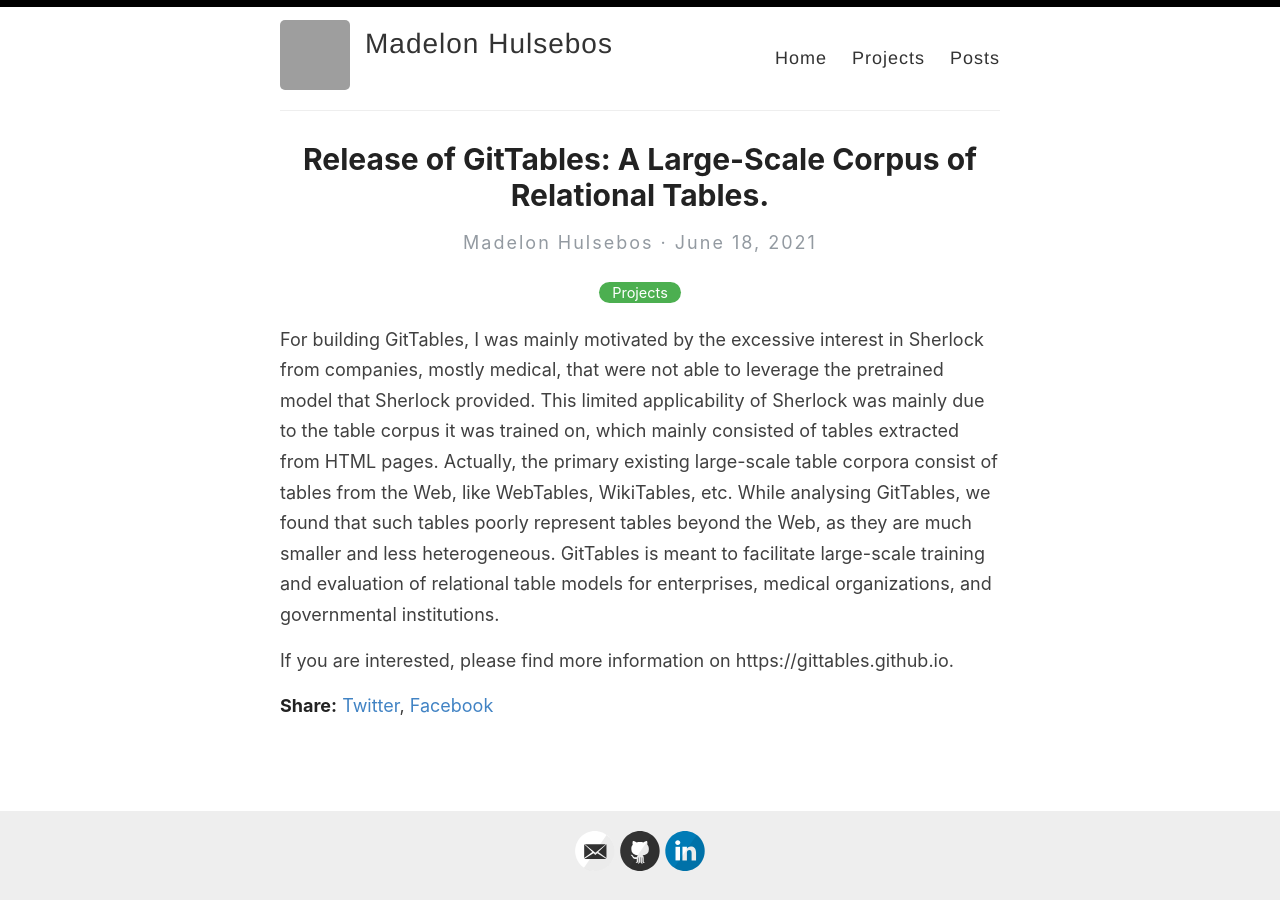
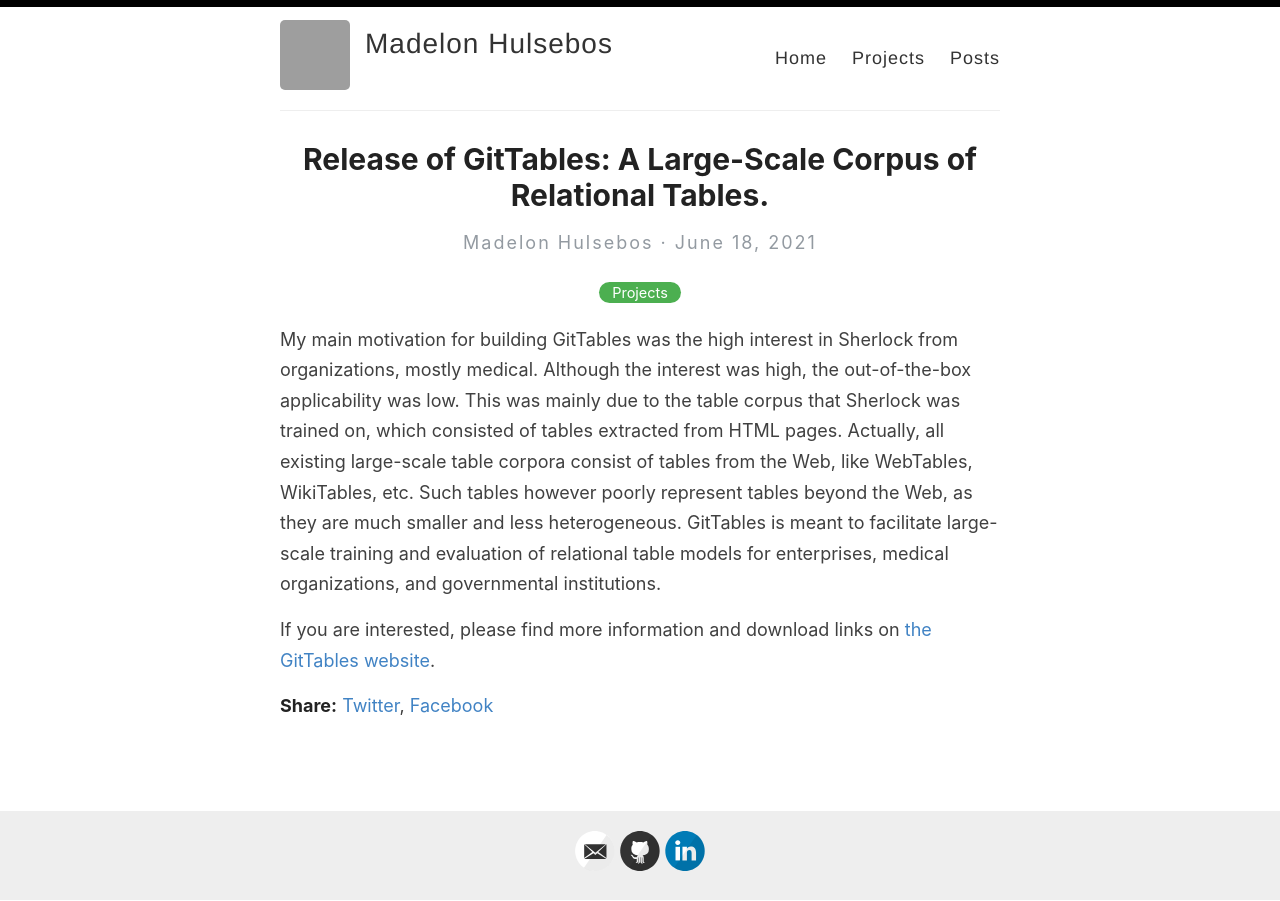
Before and after one commit to madelonhulsebos/madelonhulsebos.github.io, a Jekyll site: the page built from _posts/2021-06-18-gittables-release.md, in a window 1280 px wide. Built offline with Jekyll 4.4.1, drawn with Linux system fonts in a browser that asks for light colours; grey boxes are pictures that could not be loaded.

Commit message:
Embed website link, small rewrite.

```diff
--- a/_posts/2021-06-18-gittables-release.md
+++ b/_posts/2021-06-18-gittables-release.md
@@ -4,7 +4,6 @@
 categories: Projects
 ---
 
-For building GitTables, I was mainly motivated by the excessive interest in Sherlock from companies, mostly medical, that were not able to leverage the pretrained model that Sherlock provided.
-This limited applicability of Sherlock was mainly due to the table corpus it was trained on, which mainly consisted of tables extracted from HTML pages. Actually, the primary existing large-scale table corpora consist of tables from the Web, like WebTables, WikiTables, etc. While analysing GitTables, we found that such tables poorly represent tables beyond the Web, as they are much smaller and less heterogeneous. GitTables is meant to facilitate large-scale training and evaluation of relational table models for enterprises, medical organizations, and governmental institutions.
+My main motivation for building GitTables was the high interest in Sherlock from organizations, mostly medical. Although the interest was high, the out-of-the-box applicability was low. This was mainly due to the table corpus that Sherlock was trained on, which consisted of tables extracted from HTML pages. Actually, all existing large-scale table corpora consist of tables from the Web, like WebTables, WikiTables, etc. Such tables however poorly represent tables beyond the Web, as they are much smaller and less heterogeneous. GitTables is meant to facilitate large-scale training and evaluation of relational table models for enterprises, medical organizations, and governmental institutions.
 
-If you are interested, please find more information on https://gittables.github.io.
+If you are interested, please find more information and download links on <a href="https://gittables.github.io">the GitTables website</a>.
```
